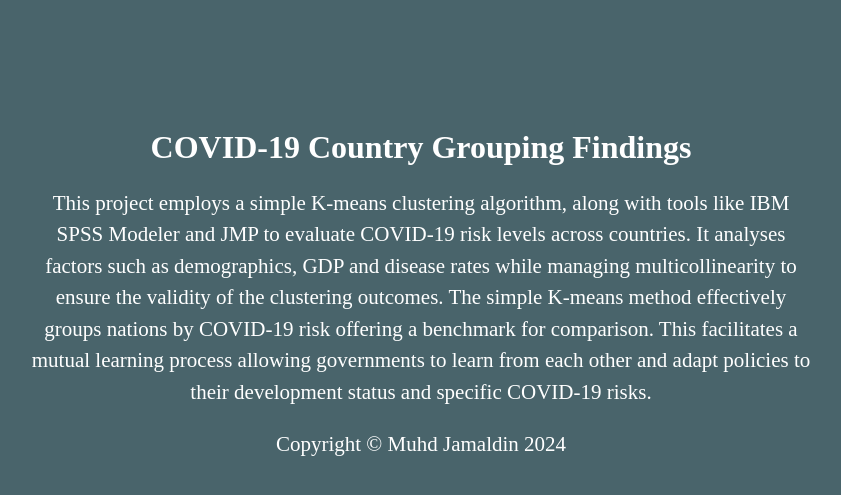
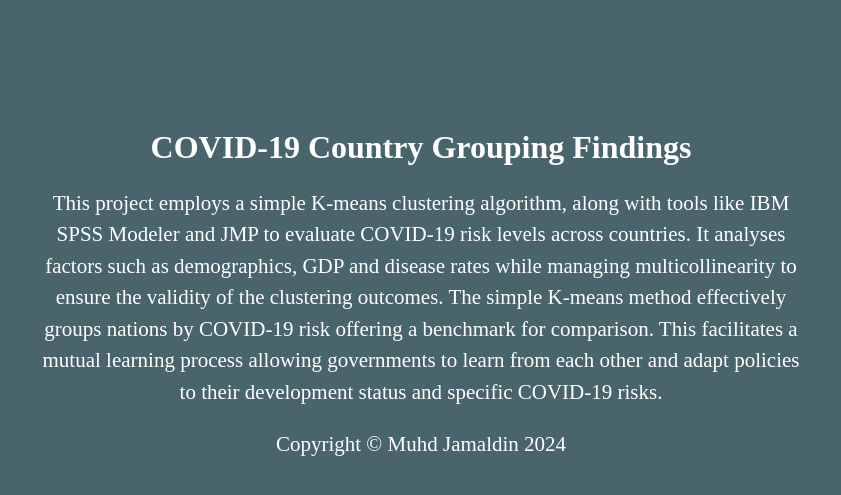
Before and after one commit to Md-Khid/Md-Khid, a Jekyll site: the page findings/1.html, which Jekyll copies as it is, in a window 1280 px wide. Shown: the top 495 px of the page, without its empty margins (219-1060 px from the left). Built offline with Jekyll 4.4.1, drawn with Linux system fonts in a browser that asks for light colours.

Commit message:
Update 1.html

```diff
--- a/findings/1.html
+++ b/findings/1.html
@@ -20,8 +20,8 @@
         .container p {
             font-size: 21px; /* Increase font size for main content */
             text-align: center; /* Center align the paragraph */
-            margin-left: 240px; /* Add margin on the left side */
-            margin-right: 240px; /* Add margin on the right side */
+            margin-left: 250px; /* Add margin on the left side */
+            margin-right: 250px; /* Add margin on the right side */
             line-height: 1.5; /* Increase line spacing */
         }
     </style>
```
